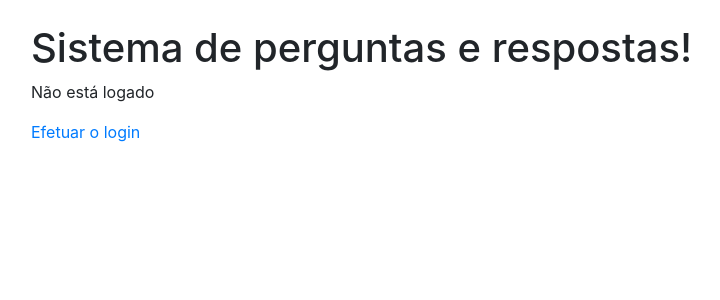
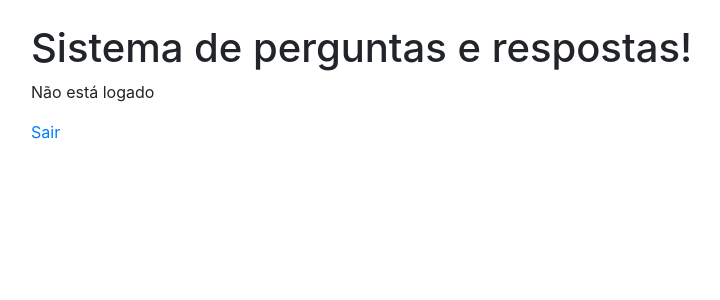
Before and after one commit to rotognin/sistema_perguntas, a PHP site: the page made by app/src/View/index.php in a window 1280 px wide. Shown: the top 300 px of the page, without its empty margins (54-774 px from the left). Run offline with PHP 8.4, Linux system fonts and the light colour scheme; the template is opened without the code that fills it, so the values that code supplies are empty.

Commit message:
Pequeno ajuste na tela principal

```diff
--- a/app/src/View/index.php
+++ b/app/src/View/index.php
@@ -13,7 +13,13 @@
 
         ?>
         </p>
-        <a href="index.php?action=acesso">Efetuar o login</a>
+        <?php
+           if ($logado){
+               echo '<a href="index.php?action=acesso">Efetuar o login</a>';
+           } else {
+               echo '<a href="index.php?action=logout">Sair</a>';
+           }
+        ?>
     </div>
 </body>
 </html>
```
